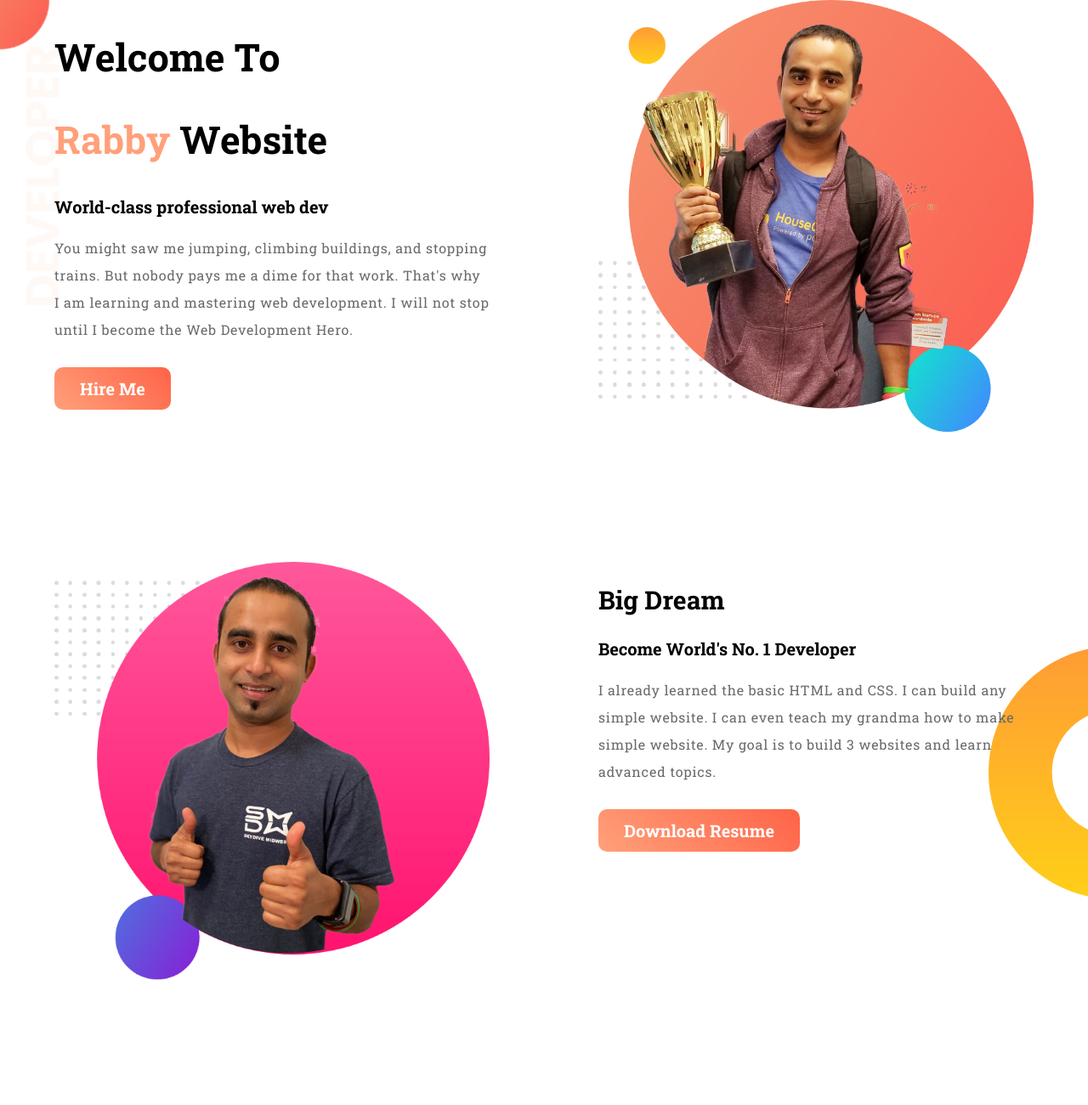
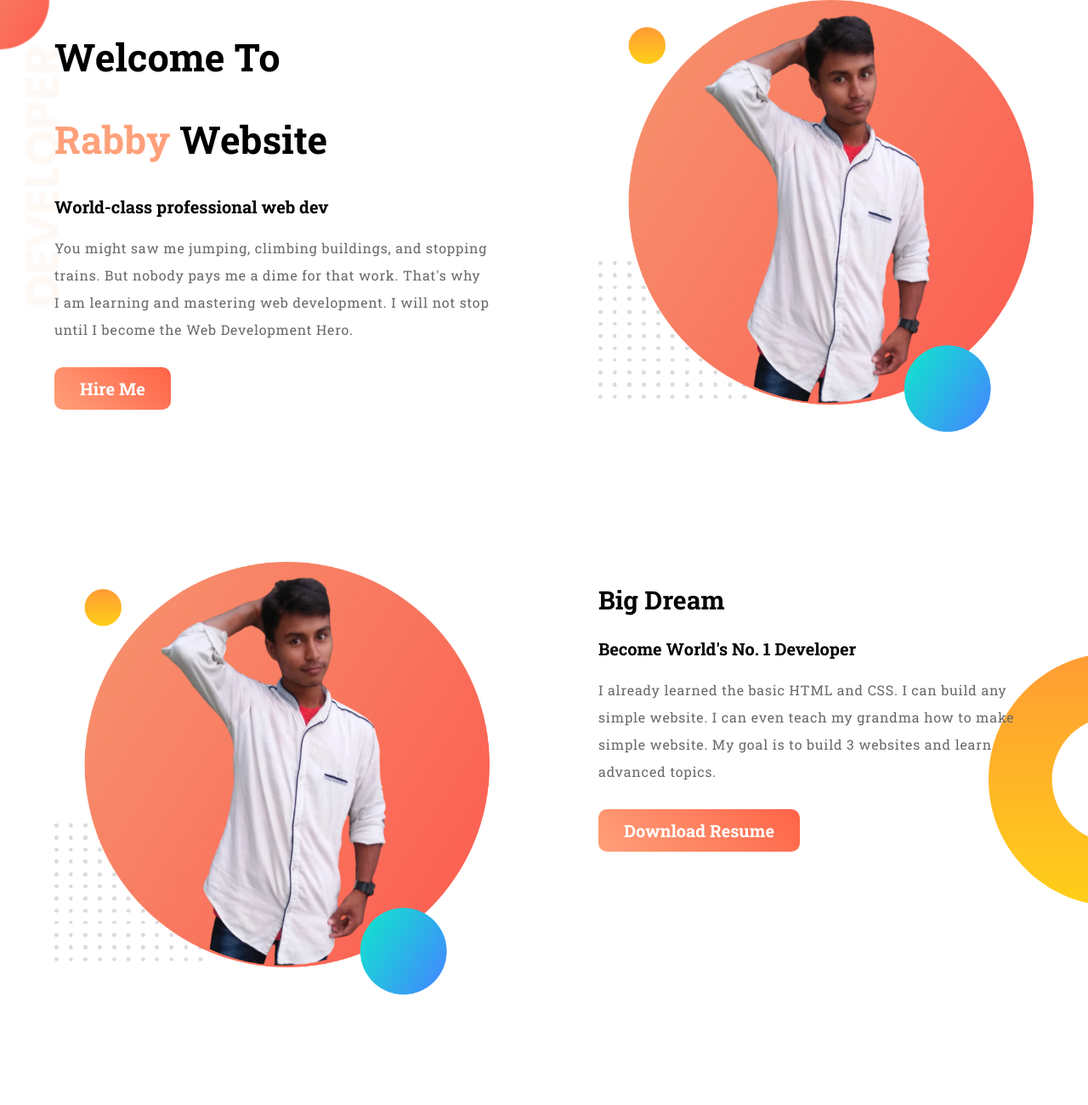
Before and after one commit to MdRabbyIslam/rabby-web-dev, a plain HTML site: page index.html in a window 1280 px wide. Shown: the top 1300 px of the page at 85% size. Drawn offline with Linux system fonts and the light colour scheme.

Commit message:
my-update

```diff
--- a/index.html
+++ b/index.html
@@ -32,13 +32,13 @@
         >
       </div>
       <div class="image">
-        <img src="images/jhankar.png" alt="" />
+        <img src="images/my-pic.png" alt="" />
       </div>
     </section>
 
     <section class="second-section">
       <div class="image">
-        <img src="images/jhankar2.png" alt="jhankar" />
+        <img src="images/my-pic.png" alt="jhankar" />
       </div>
       <div class="discription">
         <h2>Big Dream</h2>
```
Also changed, not shown: images/my-bg.png, images/my-pic.png (added), images/my-pic1.png (added), 1 other file.
